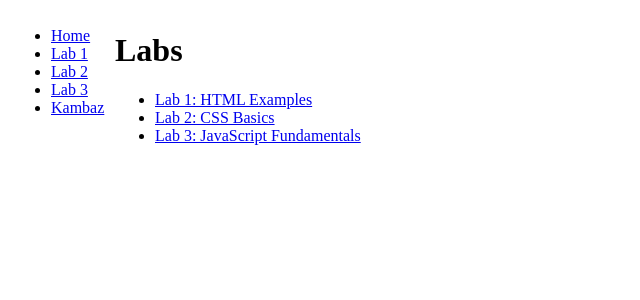
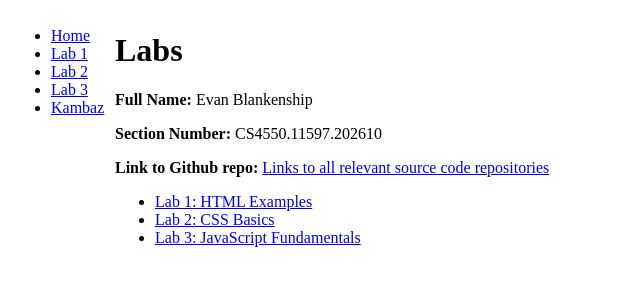
Before and after one commit to eblankenship27/kambaz-next-js, a Next.js app: page /Labs in a window 1280 px wide. Shown: the top 300 px of the page, without its empty margins (0-640 px from the left). Built offline with nearby package versions, Linux system fonts and the light colour scheme.

Commit message:
Added name to labs page

```diff
--- a/app/Labs/page.tsx
+++ b/app/Labs/page.tsx
@@ -3,6 +3,9 @@ export default function Labs() {
  return (
    <div id="wd-labs">
      <h1>Labs</h1>
+     <p><strong>Full Name:</strong> Evan Blankenship</p>
+     <p><strong>Section Number:</strong> CS4550.11597.202610</p>
+     <p><strong>Link to Github repo: </strong><a href="https://github.com/eblankenship27/kambaz-next-js" target="_blank">Links to all relevant source code repositories</a></p>
      <ul>
        <li>
          <Link href="/Labs/Lab1" id="wd-lab1-link">
```
